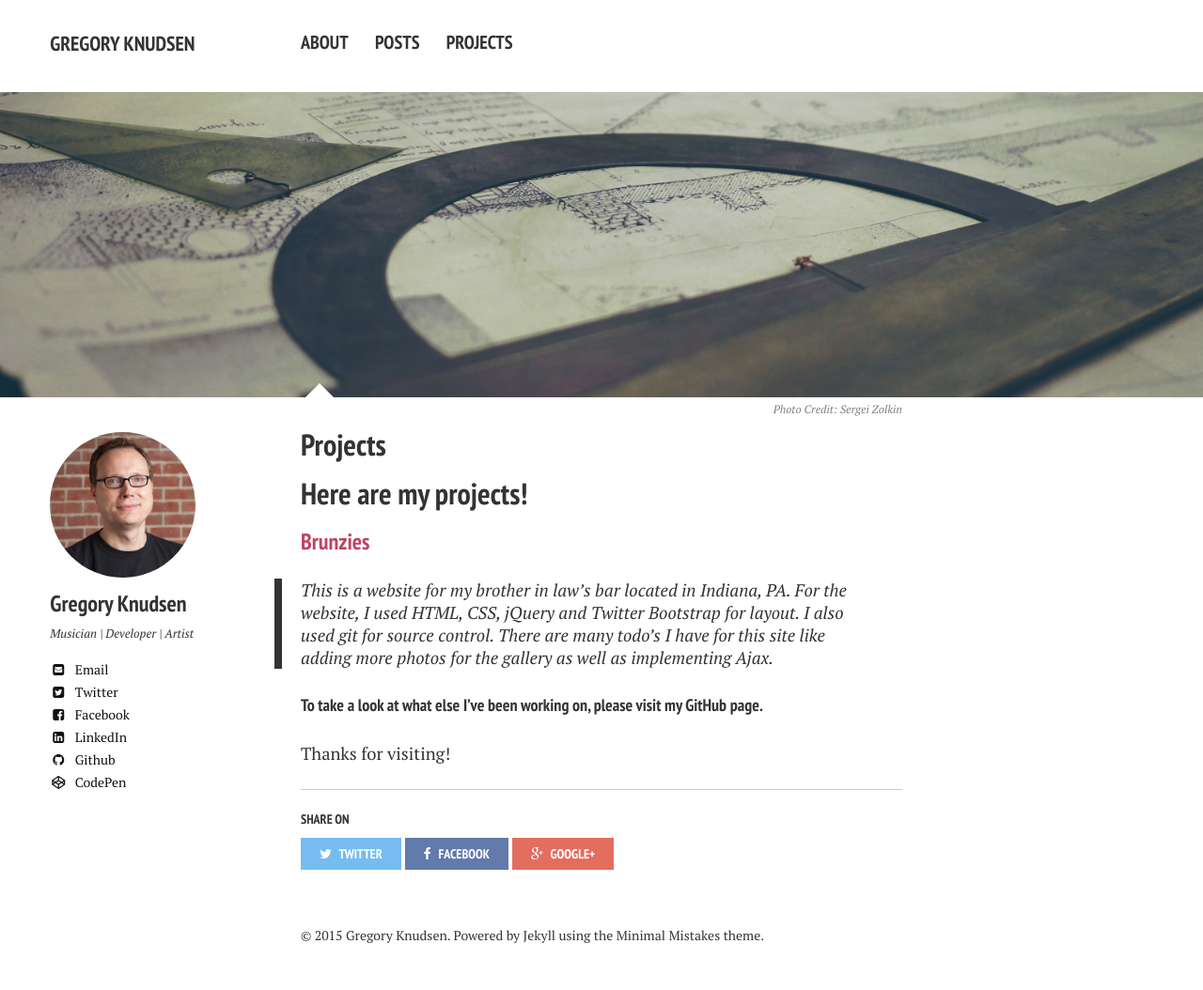
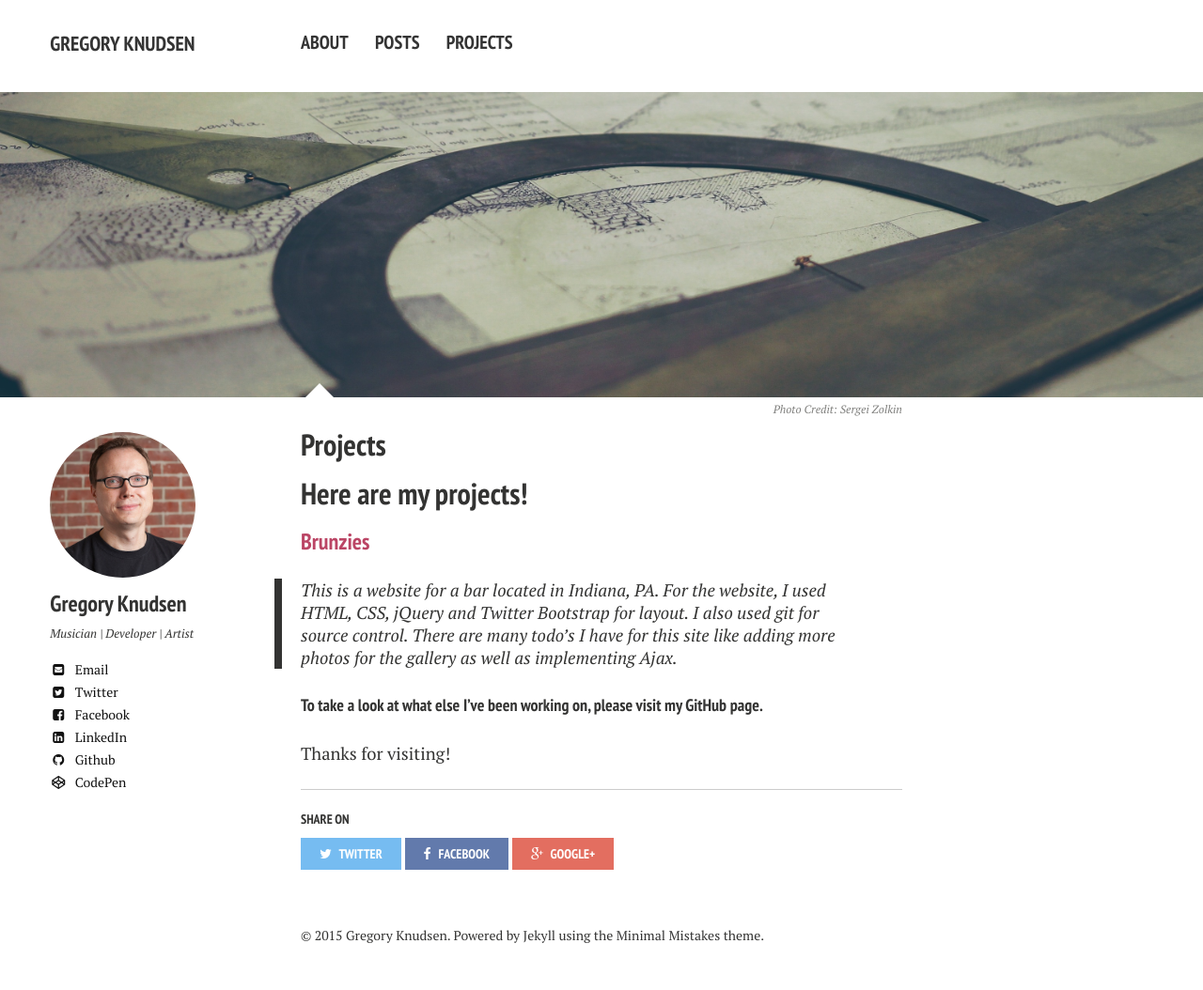
Before and after one commit to gregknudsen/gregknudsen.github.io, a Jekyll site: the page built from projects/index.md, in a window 1280 px wide. Shown: the whole page at 94% size. Built offline with Jekyll 4.4.1, drawn with Linux system fonts in a browser that asks for light colours; nearby versions of some CDN libraries.

Commit message:
edit to about.html

```diff
--- a/projects/index.md
+++ b/projects/index.md
@@ -14,7 +14,7 @@ image:
 
 ###[Brunzies](http://www.brunzies.com){:target="_blank"}{:class="project-link"}
 
->This is a website for my brother in law's bar located in Indiana, PA. For the website, I used HTML, CSS, jQuery and Twitter Bootstrap for layout. I also used git for source control. There are many todo's I have for this site like adding more photos for the gallery as well as implementing Ajax.
+>This is a website for a bar located in Indiana, PA. For the website, I used HTML, CSS, jQuery and Twitter Bootstrap for layout. I also used git for source control. There are many todo's I have for this site like adding more photos for the gallery as well as implementing Ajax.
 
 #### To take a look at what else I've been working on, please visit my [GitHub](https://github.com/gregknudsen) page.
 
```
